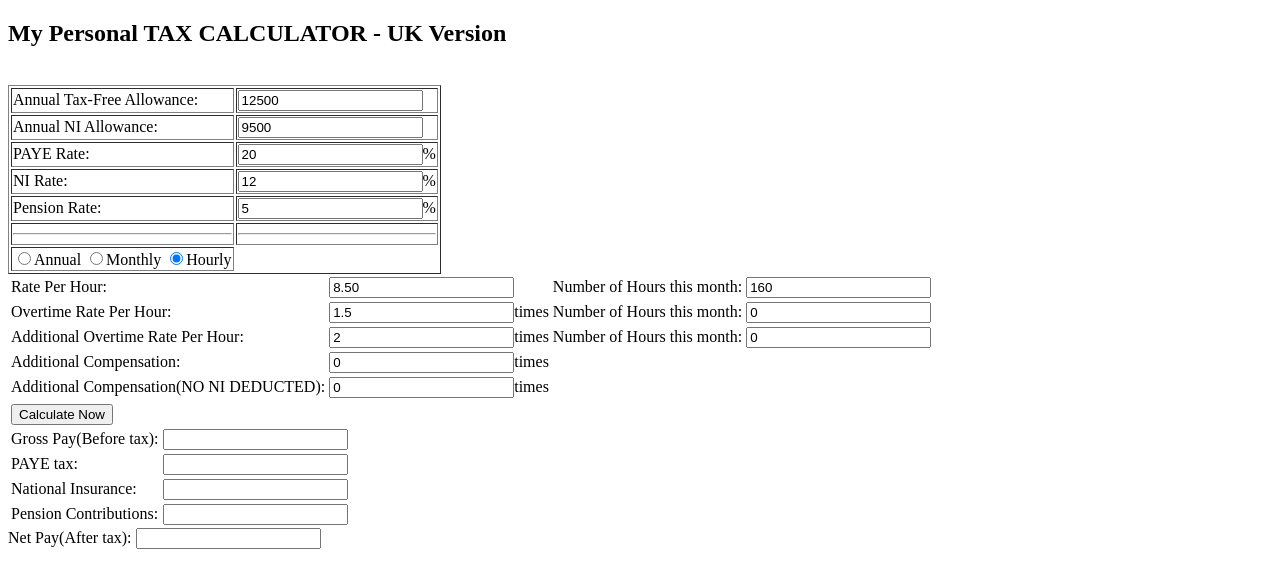
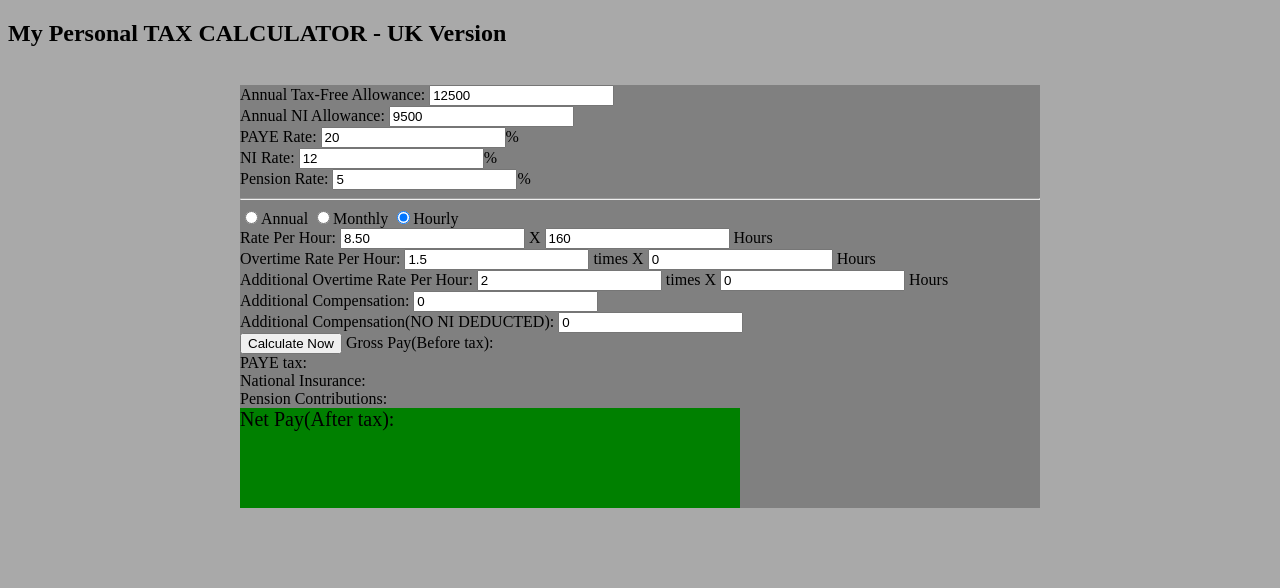
Before and after one commit to maclyn02/uk-tax-calc, a Django app: page / in a window 1280 px wide. Shown: the top 588 px of the page. Run offline with Django 3.2, Linux system fonts and the light colour scheme.

Commit message:
updated structure and formulae

```diff
--- /dev/null
+++ b/personalTaxCalcApp/static/css/styles.css
@@ -0,0 +1,21 @@
+body{
+  background-color: darkgrey;
+}
+
+.container{
+  background-color: grey;
+  max-width: 800px;
+  margin: auto;
+}
+
+.results-container{
+  background-color: white;
+  padding: 100px 100px 100px 100px;
+}
+
+.net-pay-container{
+  background-color: green;
+  height: 100px;
+  width: 500px;
+  font-size: 20px;
+}
--- a/personalTaxCalcApp/static/js/genResultsTemplate.js
+++ b/personalTaxCalcApp/static/js/genResultsTemplate.js
@@ -1,68 +1,31 @@
 function generateHourlyTemplate(){
   document.getElementById('results-container').innerHTML = `
-        <table>
-          <tr>
-            <td>Rate Per Hour:</td>
-            <td><input type="text" id="basicHrRate" value="8.50"/></td>
-            <td>Number of Hours this month:</td>
-            <td><input type="text" id="numHours" value="160"/></td>
-          </tr>
-          <tr>
-            <td>Overtime Rate Per Hour:</td>
-            <td><input type="text" id="overtimeRate" value="1.5"/>times</td>
-            <td>Number of Hours this month:</td>
-            <td><input type="text" id="overtimeHours" value="0"/></td>
-          </tr>
-          <tr>
-            <td>Additional Overtime Rate Per Hour:</td>
-            <td><input type="text" id="additionalOvertimeRate" value="2"/>times</td>
-            <td>Number of Hours this month:</td>
-            <td><input type="text" id="additionalOvertimeHours" value="0"/></td>
-          </tr>
-          <tr>
-            <td>Additional Compensation:</td>
-            <td><input type="text" id="additionalCompensation" value="0"/>times</td>
-          </tr>
-          <tr>
-            <td>Additional Compensation(NO NI DEDUCTED):</td>
-            <td><input type="text" id="additionalCompensationNONI" value="0"/>times</td>
-          </tr>
-        </table>
+      Rate Per Hour: <input type="text" id="basicHrRate" value="8.50"/>   X  <input type="text" id="numHours" value="160"/> Hours
+      <br>
+      Overtime Rate Per Hour: <input type="text" id="overtimeRate" value="1.5"/> times   X   <input type="text" id="overtimeHours" value="0"/> Hours
+      <br>
+      Additional Overtime Rate Per Hour: <input type="text" id="additionalOvertimeRate" value="2"/> times   X   <input type="text" id="additionalOvertimeHours" value="0"/> Hours
+      <br>
+      Additional Compensation: <input type="text" id="additionalCompensation" value="0"/>
+      <br>
+      Additional Compensation(NO NI DEDUCTED): <input type="text" id="additionalCompensationNONI" value="0"/>
     `
 }
 function generateMonthlyTemplate(){
   document.getElementById('results-container').innerHTML = `
-        <table>
-          <tr>
-            <td>Monthly Base Pay:</td>
-            <td><input type="text" id="monthlyBaseSalary" value="1833"/></td>
-          </tr>
-          <tr>
-            <td>Additional Compensation:</td>
-            <td><input type="text" id="additionalCompensation" value="0"/>times</td>
-          </tr>
-          <tr>
-            <td>Additional Compensation(NO NI DEDUCTED):</td>
-            <td><input type="text" id="additionalCompensationNONI" value="0"/>times</td>
-          </tr>
-        </table>
+      Monthly Base Pay: <input type="text" id="monthlyBaseSalary" value="1833"/>
+      <br>
+      Additional Compensation: <input type="text" id="additionalCompensation" value="0"/>
+      <br>
+      Additional Compensation(NO NI DEDUCTED): <input type="text" id="additionalCompensationNONI" value="0"/>
     `
 }
 function generateAnnualTemplate(){
   document.getElementById('results-container').innerHTML =`
-        <table>
-          <tr>
-            <td>Annual Base Pay:</td>
-            <td><input type="text" id="annualBaseSalary" value="22000"/></td>
-          </tr>
-          <tr>
-            <td>Additional Compensation:</td>
-            <td><input type="text" id="additionalCompensation" value="0"/>times</td>
-          </tr>
-          <tr>
-            <td>Additional Compensation(NO NI DEDUCTED):</td>
-            <td><input type="text" id="additionalCompensationNONI" value="0"/>times</td>
-          </tr>
-        </table>
+      Annual Base Pay: <input type="text" id="annualBaseSalary" value="22000"/>
+      <br>
+      Additional Compensation: <input type="text" id="additionalCompensation" value="0"/>
+      <br>
+      Additional Compensation(NO NI DEDUCTED): <input type="text" id="additionalCompensationNONI" value="0"/>
    `
 }
--- a/personalTaxCalcApp/templates/taxCalc/homepage.html
+++ b/personalTaxCalcApp/templates/taxCalc/homepage.html
@@ -2,110 +2,52 @@
 <html lang="en" dir="ltr">
   <head>
     <meta charset="utf-8">
-
-    <title></title>
+    <title>UK tax calculator</title>
     {% load static %}
     <script type="text/javascript" src="{% static 'js/app.js' %}"/></script>
     <script type="text/javascript" src="{% static 'js/genResultsTemplate.js' %}"/></script>
+    <link rel="stylesheet" href="{% static 'css/styles.css' %}">
   </head>
   <body>
     <h2>My Personal TAX CALCULATOR - UK Version</h2>
     <br/>
-      <form>
-        <table border="1">
-          <tr>
-            <td>Annual Tax-Free Allowance:</td>
-            <td><input type="text" id="annualAllowance" value="12500"/></td>
-          </tr>
-          <tr>
-            <td>Annual NI Allowance:</td>
-            <td><input type="text" id="niAllowance" value="9500"/></td>
-          </tr>
-          <tr>
-            <td>PAYE Rate:</td>
-            <td><input type="text" id="payeRate" value="20"/>%</td>
-          </tr>
-          <tr>
-            <td>NI Rate:</td>
-            <td><input type="text" id="niRate" value="12"/>%</td>
-          </tr>
-          <tr>
-            <td>Pension Rate:</td>
-            <td><input type="text" id="pensionRate" value="5"/>%</td>
-          </tr>
-          <tr>
-            <td><hr></td>
-            <td><hr></td>
-          </tr>
-          <tr>
-            <td>
+    <div class="container">
+      Annual Tax-Free Allowance: <input type="text" id="annualAllowance" value="12500"/>
+      <br>
+      Annual NI Allowance: <input type="text" id="niAllowance" value="9500"/>
+      <br>
+      PAYE Rate: <input type="text" id="payeRate" value="20"/>%
+      <br>
+      NI Rate: <input type="text" id="niRate" value="12"/>%
+      <br>
+      Pension Rate: <input type="text" id="pensionRate" value="5"/>%
+      <hr>
       <input type="radio" name="timeframe" id="annual" value="annual" onclick="generateAnnualTemplate();">Annual
       <input type="radio" name="timeframe" id="monthly" value="monthly"onclick="generateMonthlyTemplate();">Monthly
       <input type="radio" name="timeframe" id="hourly" value="hourly" onclick="generateHourlyTemplate();" checked>Hourly
-            </td>
-          </tr>
-        </table>
 
       <div id="results-container">
-          <table>
-            <tr>
-              <td>Rate Per Hour:</td>
-              <td><input type="text" id="basicHrRate" value="8.50"/></td>
-              <td>Number of Hours this month:</td>
-              <td><input type="text" id="numHours" value="160"/></td>
-            </tr>
-            <tr>
-              <td>Overtime Rate Per Hour:</td>
-              <td><input type="text" id="overtimeRate" value="1.5"/>times</td>
-              <td>Number of Hours this month:</td>
-              <td><input type="text" id="overtimeHours" value="0"/></td>
-            </tr>
-            <tr>
-              <td>Additional Overtime Rate Per Hour:</td>
-              <td><input type="text" id="additionalOvertimeRate" value="2"/>times</td>
-              <td>Number of Hours this month:</td>
-              <td><input type="text" id="additionalOvertimeHours" value="0"/></td>
-            </tr>
-            <tr>
-              <td>Additional Compensation:</td>
-              <td><input type="text" id="additionalCompensation" value="0"/>times</td>
-            </tr>
-            <tr>
-              <td>Additional Compensation(NO NI DEDUCTED):</td>
-              <td><input type="text" id="additionalCompensationNONI" value="0"/>times</td>
-            </tr>
-          </table>
+          Rate Per Hour: <input type="text" id="basicHrRate" value="8.50"/>   X  <input type="text" id="numHours" value="160"/> Hours
+          <br>
+          Overtime Rate Per Hour: <input type="text" id="overtimeRate" value="1.5"/> times   X   <input type="text" id="overtimeHours" value="0"/> Hours
+          <br>
+          Additional Overtime Rate Per Hour: <input type="text" id="additionalOvertimeRate" value="2"/> times   X   <input type="text" id="additionalOvertimeHours" value="0"/> Hours
+          <br>
+          Additional Compensation: <input type="text" id="additionalCompensation" value="0"/>
+          <br>
+          Additional Compensation(NO NI DEDUCTED): <input type="text" id="additionalCompensationNONI" value="0"/>
       </div>
-        <div>
-          <table>
-            <tr>
-              <td>
-
       <button type="button" onclick="calculateSalary();">Calculate Now</button>
-              </td>
-            </tr>
-            <tr>
-              <td>Gross Pay(Before tax):</td>
-              <td><input type="text" id="grossPay"/></td>
-            </tr>
-            <tr>
-              <td>PAYE tax:</td>
-              <td><input type="text" id="paye"/></td>
-            </tr>
-            <tr>
-              <td>National Insurance:</td>
-              <td><input type="text" id="ni"/></td>
-            </tr>
-            <tr>
-              <td>Pension Contributions:</td>
-              <td><input type="text" id="pension"/></td>
-            </tr>
-          </table>
-          <div class="">
-            Net Pay(After tax):
-            <input type="text" id="netPay"/>
+      Gross Pay(Before tax): <label id="grossPay"/>
+      <br>
+      PAYE tax: <label id="paye"/>
+      <br>
+      National Insurance: <label id="ni"/>
+      <br>
+      Pension Contributions: <label id="pension"/>
+      <div class="net-pay-container">
+        Net Pay(After tax): <label id="netPay"/>
       </div>
     </div>
-    </form>
   </body>
 </html>
```
Lines whose indentation alone changed are shown as unchanged.
